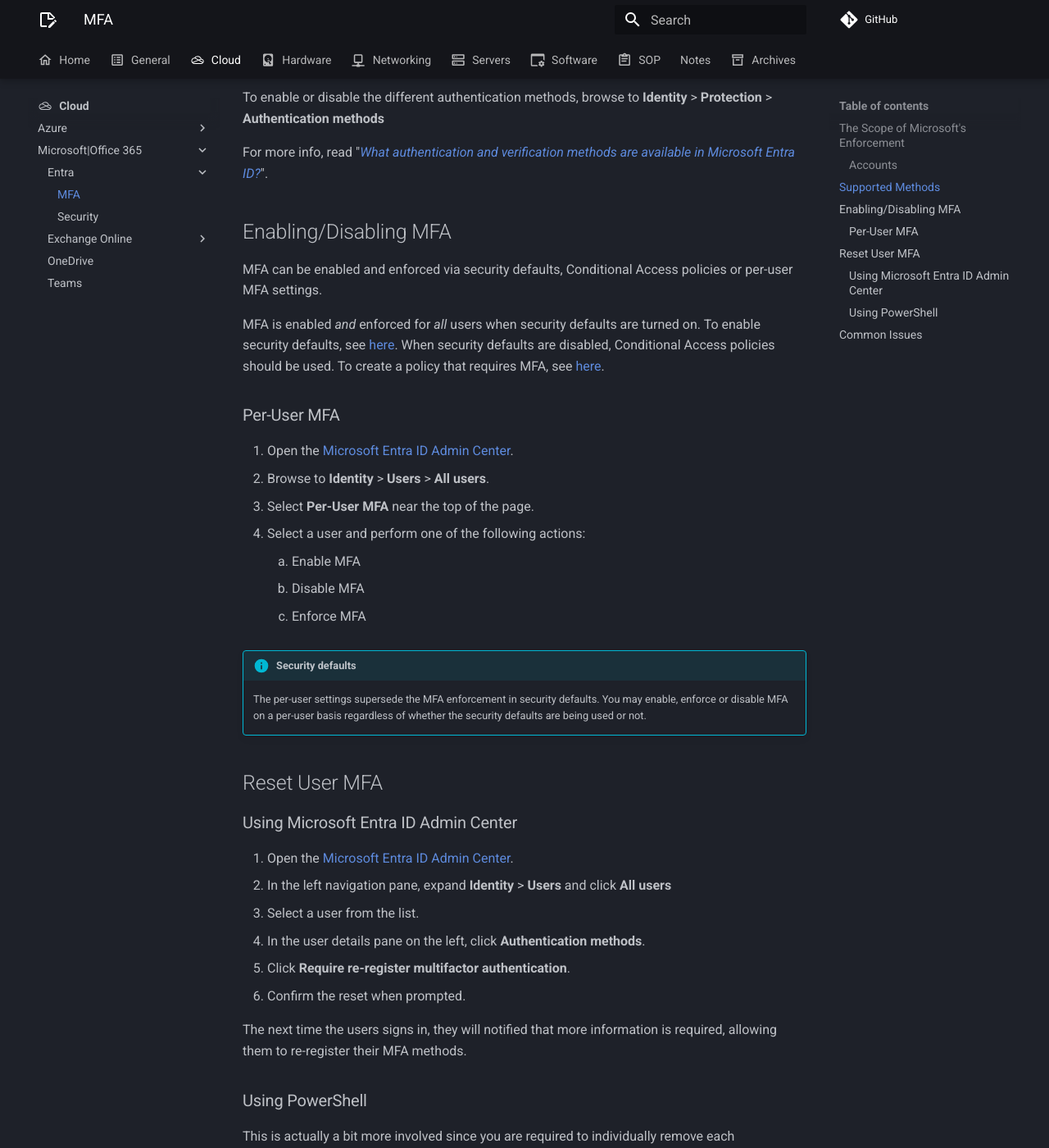
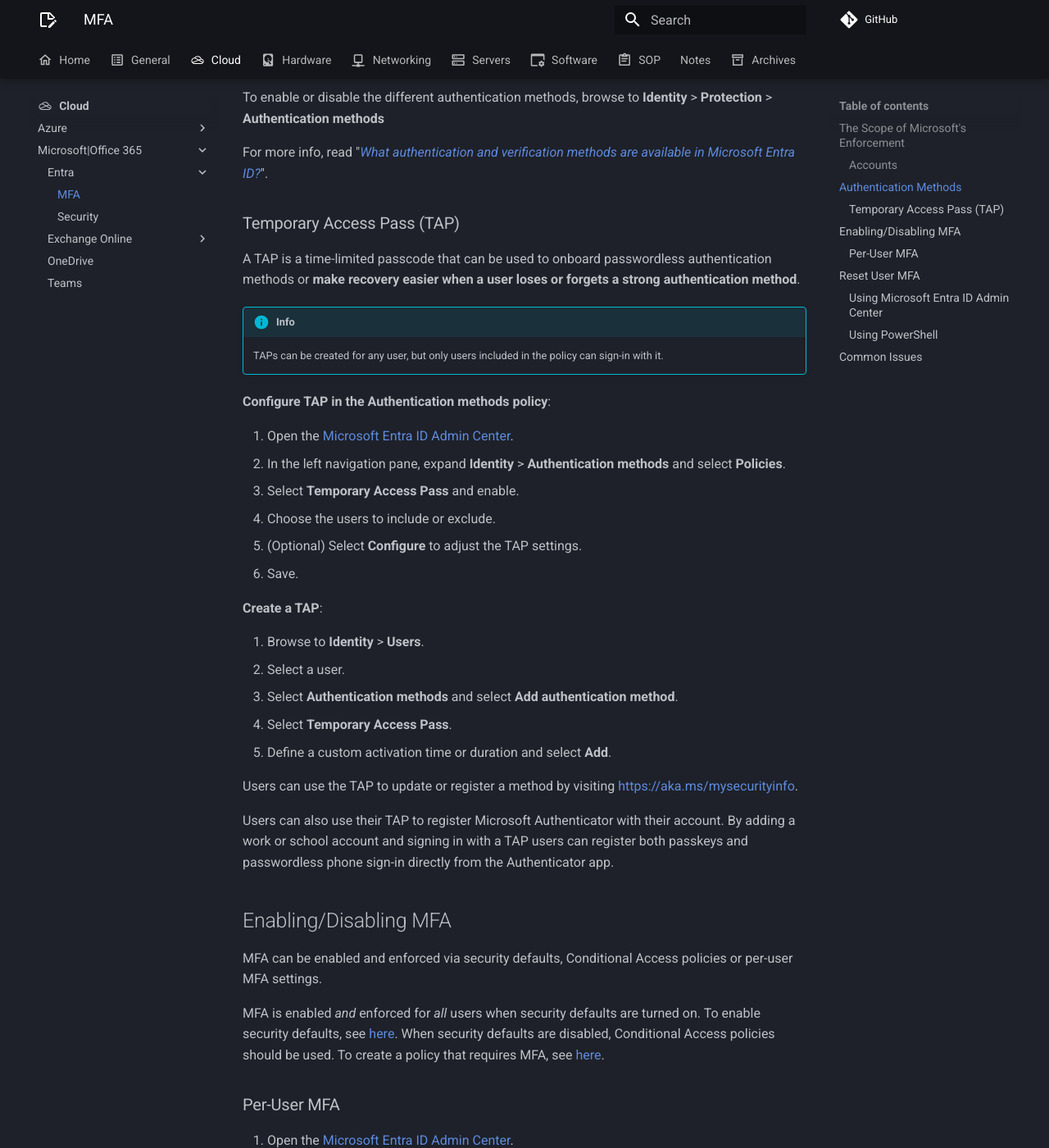
Before and after one commit to rmscode/binary-garden, an MkDocs documentation site: the page built from docs/cloud/microsoft-365/entra/entra-mfa.md, in a window 1280 px wide and 1400 px high, scrolled down 1453 px. Shown: the whole window at 82% size. Built offline with MkDocs 1.6.1 and Material for MkDocs 9.7.7, drawn with Linux system fonts in a browser that asks for light colours; comment, search, counter and statistics services are not loaded; some of the changed text lies outside the part shown.

Commit message:
perf(entra-mfa): temporary access codes

```diff
--- a/docs/cloud/microsoft-365/entra/entra-mfa.md
+++ b/docs/cloud/microsoft-365/entra/entra-mfa.md
@@ -30,7 +30,7 @@
 
     If your tenant was created on or after October 22, 2019, security defaults are already enabled.
 
-## Supported Methods
+## Authentication Methods
 
 - Microsoft Authenticator app
 - FIDO2 security keys
@@ -41,6 +41,35 @@
 To enable or disable the different authentication methods, browse to **Identity** > **Protection** > **Authentication methods**
 
 For more info, read "[*What authentication and verification methods are available in Microsoft Entra ID?*](https://learn.microsoft.com/en-us/entra/identity/authentication/concept-authentication-methods)".
+
+### Temporary Access Pass (TAP)
+
+A TAP is a time-limited passcode that can be used to onboard passwordless authentication methods or **make recovery easier when a user loses or forgets a strong authentication method**.
+
+!!! info
+
+    TAPs can be created for any user, but only users included in the policy can sign-in with it.
+
+**Configure TAP in the Authentication methods policy**:
+
+1. Open the [Microsoft Entra ID Admin Center](https://entra.microsoft.com/).
+2. In the left navigation pane, expand **Identity** > **Authentication methods** and select **Policies**.
+3. Select **Temporary Access Pass** and enable.
+4. Choose the users to include or exclude.
+5. (Optional) Select **Configure** to adjust the TAP settings.
+6. Save.
+
+**Create a TAP**:
+
+1. Browse to **Identity** > **Users**.
+2. Select a user.
+3. Select **Authentication methods** and select **Add authentication method**.
+4. Select **Temporary Access Pass**.
+5. Define a custom activation time or duration and select **Add**.
+
+Users can use the TAP to update or register a method by visiting <https://aka.ms/mysecurityinfo>.
+
+Users can also use their TAP to register Microsoft Authenticator with their account. By adding a work or school account and signing in with a TAP users can register both passkeys and passwordless phone sign-in directly from the Authenticator app.
 
 ## Enabling/Disabling MFA
 
@@ -63,6 +92,10 @@
     The per-user settings supersede the MFA enforcement in security defaults. You may enable, enforce or disable MFA on a per-user basis regardless of whether the security defaults are being used or not.
 
 ## Reset User MFA
+
+!!! info "[Temporary Access Pass](#temporary-access-pass-tap)"
+
+    Creating a [TAP](#temporary-access-pass-tap) can make recovery easier when a user loses or forgets a strong authentication method.
 
 ### Using Microsoft Entra ID Admin Center
 
```
